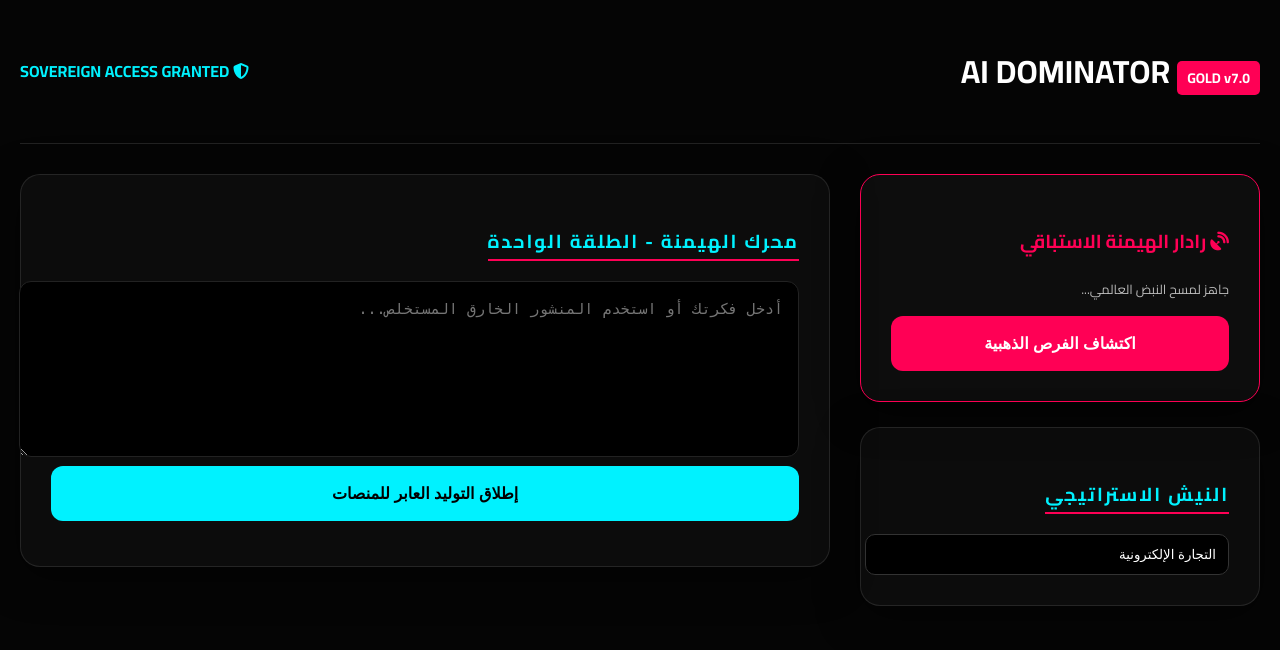
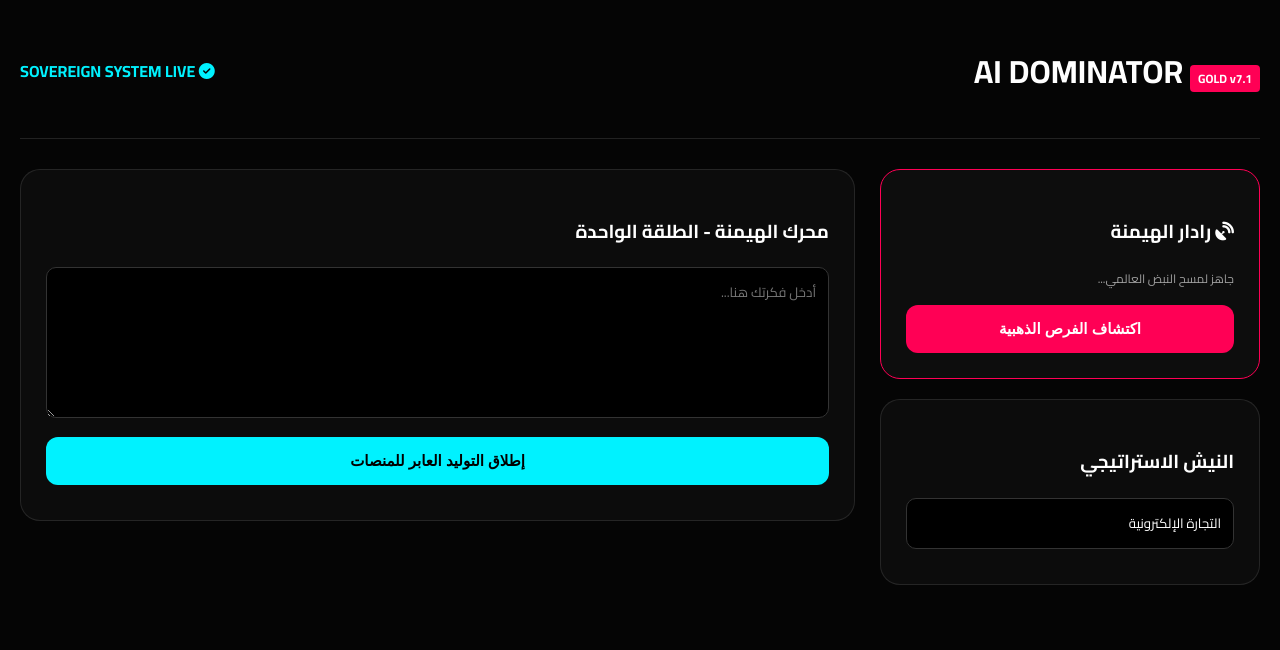
Before and after one commit to alqaed2/Dominator, a Flask app: page / in a window 1280 px wide. Shown: the top 650 px of the page. Run offline with Flask 3, Linux system fonts and the light colour scheme.

Commit message:
Update index.html

```diff
--- a/templates/index.html
+++ b/templates/index.html
@@ -3,77 +3,72 @@
 <head>
     <meta charset="UTF-8">
     <meta name="viewport" content="width=device-width, initial-scale=1.0">
-    <title>AI DOMINATOR GOLDEN EDITION</title>
+    <title>AI DOMINATOR | GOLD v7.1</title>
     <link href="https://fonts.googleapis.com/css2?family=Cairo:wght@400;700;900&display=swap" rel="stylesheet">
     <link href="https://cdnjs.cloudflare.com/ajax/libs/font-awesome/6.4.0/css/all.min.css" rel="stylesheet">
     <style>
-        :root { --neon-blue: #00f2ff; --neon-red: #ff0055; --bg: #050505; --card: rgba(255,255,255,0.03); }
+        :root { --neon-blue: #00f2ff; --neon-red: #ff0055; --bg: #050505; }
         body { background: var(--bg); color: #fff; font-family: 'Cairo', sans-serif; margin: 0; padding: 20px; }
-        .cyber-card { background: var(--card); border: 1px solid rgba(255,255,255,0.1); border-radius: 20px; padding: 30px; margin-bottom: 25px; box-shadow: 0 10px 40px rgba(0,0,0,0.5); }
-        .sidebar-grid { display: grid; grid-template-columns: 400px 1fr; gap: 30px; }
-        .header-title { color: var(--neon-blue); text-transform: uppercase; letter-spacing: 2px; border-bottom: 2px solid var(--neon-red); display: inline-block; margin-bottom: 20px; }
-        textarea { width: 100%; background: #000; border: 1px solid #222; color: #fff; padding: 15px; border-radius: 12px; font-size: 15px; line-height: 1.6; }
-        .cyber-btn { width: 100%; padding: 18px; border: none; border-radius: 12px; background: var(--neon-blue); color: #000; font-weight: 900; cursor: pointer; transition: 0.3s; font-size: 16px; }
-        .copy-btn { background: var(--neon-red); color: #fff; border: none; padding: 8px 20px; border-radius: 8px; cursor: pointer; font-weight: 700; margin-top: 10px; }
-        .platform-box { background: rgba(0,242,255,0.02); border: 1px solid rgba(0,242,255,0.1); padding: 25px; border-radius: 15px; margin-top: 20px; }
-        .dna-bar { height: 8px; background: #222; border-radius: 4px; overflow: hidden; margin-top: 10px; }
-        .dna-fill { height: 100%; background: linear-gradient(90deg, var(--neon-blue), var(--neon-red)); }
-        .modal { position: fixed; top: 0; left: 0; width: 100%; height: 100%; background: rgba(0,0,0,0.98); display: none; align-items: center; justify-content: center; z-index: 10000; backdrop-filter: blur(20px); }
-        .modal-content { width: 95%; max-width: 1000px; max-height: 90vh; overflow-y: auto; background: #080808; border: 1px solid var(--neon-blue); padding: 50px; border-radius: 30px; }
-        .header-main { display: flex; justify-content: space-between; align-items: center; padding-bottom: 20px; border-bottom: 1px solid #222; margin-bottom: 30px; }
+        .cyber-card { background: rgba(255,255,255,0.03); border: 1px solid rgba(255,255,255,0.1); border-radius: 20px; padding: 25px; margin-bottom: 20px; }
+        .dashboard-grid { display: grid; grid-template-columns: 380px 1fr; gap: 25px; }
+        .cyber-btn { width: 100%; padding: 15px; border: none; border-radius: 12px; background: var(--neon-blue); color: #000; font-weight: 900; cursor: pointer; transition: 0.3s; font-size: 15px; }
+        .cyber-btn:disabled { opacity: 0.5; cursor: not-allowed; }
+        .modal { position: fixed; top: 0; left: 0; width: 100%; height: 100%; background: rgba(0,0,0,0.98); display: none; align-items: center; justify-content: center; z-index: 10000; backdrop-filter: blur(15px); }
+        .modal-content { width: 90%; max-width: 900px; background: #080808; border: 1px solid var(--neon-blue); padding: 40px; border-radius: 25px; max-height: 85vh; overflow-y: auto; }
+        .dna-bar { height: 6px; background: #222; border-radius: 3px; margin-top: 8px; }
+        .dna-fill { height: 100%; background: var(--neon-red); }
+        .copy-btn { background: var(--neon-red); color: #fff; border: none; padding: 10px 20px; border-radius: 8px; cursor: pointer; margin-top: 15px; }
+        textarea, input { width: 100%; background: #000; border: 1px solid #333; color: #fff; padding: 12px; border-radius: 10px; margin-bottom: 10px; font-family: inherit; box-sizing: border-box; }
     </style>
 </head>
 <body>
-    <div class="header-main">
-        <h1>AI DOMINATOR <span style="font-size:14px; background:var(--neon-red); padding:4px 10px; border-radius:5px;">GOLD v7.0</span></h1>
-        <div style="color:var(--neon-blue); font-weight:700;"><i class="fas fa-shield-alt"></i> SOVEREIGN ACCESS GRANTED</div>
-    </div>
+    <header style="display:flex; justify-content:space-between; align-items:center; margin-bottom:30px; border-bottom:1px solid #222; padding-bottom:15px;">
+        <h1>AI DOMINATOR <span style="background:var(--neon-red); padding:2px 8px; border-radius:4px; font-size:12px;">GOLD v7.1</span></h1>
+        <div style="color:var(--neon-blue); font-weight:700;"><i class="fas fa-check-circle"></i> SOVEREIGN SYSTEM LIVE</div>
+    </header>
 
-    <div class="sidebar-grid">
+    <div class="dashboard-grid">
         <div class="sidebar">
-            <div class="cyber-card" style="border: 1px solid var(--neon-red);">
-                <h3 style="color:var(--neon-red);"><i class="fas fa-satellite-dish"></i> رادار الهيمنة الاستباقي</h3>
-                <div id="alchemyStatus" style="font-size: 13px; opacity:0.7; margin-bottom: 15px;">جاهز لمسح النبض العالمي...</div>
+            <div class="cyber-card" style="border:1px solid var(--neon-red);">
+                <h3><i class="fas fa-satellite-dish"></i> رادار الهيمنة</h3>
+                <div id="alchemyStatus" style="font-size:12px; opacity:0.6; margin-bottom:15px;">جاهز لمسح النبض العالمي...</div>
                 <div id="goldSuggestions"></div>
-                <button onclick="triggerDiscovery()" class="cyber-btn" style="background:var(--neon-red); color:#fff;">اكتشاف الفرص الذهبية</button>
+                <button id="discoverBtn" onclick="triggerDiscovery()" class="cyber-btn" style="background:var(--neon-red); color:#fff;">اكتشاف الفرص الذهبية</button>
             </div>
             <div class="cyber-card">
-                <h3 class="header-title">النيش الاستراتيجي</h3>
-                <input id="niche" value="التجارة الإلكترونية" style="width:100%; background:#000; border:1px solid #333; color:#fff; padding:12px; border-radius:10px;">
+                <h3>النيش الاستراتيجي</h3>
+                <input id="niche" value="التجارة الإلكترونية">
             </div>
         </div>
 
         <div class="main-content">
             <div class="cyber-card">
-                <h3 class="header-title">محرك الهيمنة - الطلقة الواحدة</h3>
-                <textarea id="inputText" rows="6" placeholder="أدخل فكرتك أو استخدم المنشور الخارق المستخلص..."></textarea>
+                <h3>محرك الهيمنة - الطلقة الواحدة</h3>
+                <textarea id="inputText" rows="5" placeholder="أدخل فكرتك هنا..."></textarea>
                 <button id="generateBtn" onclick="startDominanceEngine()" class="cyber-btn">إطلاق التوليد العابر للمنصات</button>
-                <div id="engineStatus" style="margin-top:15px; font-weight:700; color:var(--neon-blue);"></div>
+                <div id="engineStatus" style="margin-top:10px; color:var(--neon-blue); font-weight:700;"></div>
             </div>
 
             <div id="outputSection" style="display:none;">
                 <div class="cyber-card">
-                    <h2 style="color:var(--neon-blue); border-bottom:1px solid #333; padding-bottom:10px;">📦 حزمة النشر الجاهزة</h2>
-                    <div id="combinedOutput"></div>
+                    <h2 style="color:var(--neon-blue);">🏁 حزمة النشر</h2>
+                    <pre id="finalPublishText" style="white-space:pre-wrap; font-family:inherit; font-size:15px; line-height:1.7; background:rgba(255,255,255,0.02); padding:20px; border-radius:15px;"></pre>
+                    <button onclick="copyText('finalPublishText')" class="cyber-btn" style="margin-top:20px;">نسخ الحزمة كاملة</button>
                 </div>
             </div>
         </div>
     </div>
 
-    <!-- Modal المختبر -->
+    <!-- Modal -->
     <div id="superPostModal" class="modal">
         <div class="modal-content">
-            <h1 style="color:var(--neon-red); margin-top:0;">🧬 مختبر التخليق الجيني</h1>
-            <div class="platform-box">
-                <h3 style="color:var(--neon-blue); margin-top:0;">المنشور الخارق الناتج:</h3>
-                <div id="superPostContent" style="white-space: pre-wrap; line-height:1.8;"></div>
-                <button onclick="copyText('superPostContent')" class="copy-btn"><i class="fas fa-copy"></i> نسخ المنشور الخارق</button>
-            </div>
-            <h3>🔗 جينات النجاح المستخلصة (Analytics)</h3>
-            <div id="sourcePosts" style="display:grid; grid-template-columns: 1fr 1fr; gap:20px;"></div>
-            <div style="margin-top:40px; display:flex; gap:20px;">
-                <button onclick="document.getElementById('superPostModal').style.display='none'" class="cyber-btn" style="background:none; border:1px solid #fff; color:#fff;">إغلاق المختبر</button>
-                <button onclick="useAsIdea()" class="cyber-btn">استخدام كفكرة أساسية</button>
+            <h1 style="color:var(--neon-red);">🧬 مختبر التخليق</h1>
+            <div id="superPostContent" style="white-space:pre-wrap; background:rgba(0,242,255,0.03); padding:20px; border-radius:15px; border:1px solid rgba(0,242,255,0.1);"></div>
+            <h3 style="margin-top:30px;">🔗 الجينات المستخلصة</h3>
+            <div id="sourcePosts" style="display:grid; grid-template-columns:1fr 1fr; gap:15px;"></div>
+            <div style="margin-top:30px; display:flex; gap:15px;">
+                <button onclick="document.getElementById('superPostModal').style.display='none'" class="cyber-btn" style="background:none; border:1px solid #fff; color:#fff;">إغلاق</button>
+                <button onclick="useAsIdea()" class="cyber-btn">استخدام كفكرة</button>
             </div>
         </div>
     </div>
@@ -82,8 +77,11 @@
         let lastAlchemyResult = null;
 
         async function triggerDiscovery() {
-            const btn = document.querySelector('.alchemy-radar button');
-            btn.innerHTML = "جاري التخليق..."; btn.disabled = true;
+            const btn = document.getElementById('discoverBtn');
+            const status = document.getElementById('alchemyStatus');
+            btn.disabled = true; btn.innerHTML = "جاري التخليق...";
+            status.innerText = "⏳ جاري التنقيب في الإنترنت...";
+
             try {
                 const res = await fetch('/alchemy/discover', {
                     method: 'POST',
@@ -92,28 +90,28 @@
                 });
                 lastAlchemyResult = await res.json();
                 document.getElementById('goldSuggestions').innerHTML = `
-                    <div class="platform-box" style="margin-bottom:15px;">
-                        <span style="font-size:13px;">🌟 تم تخليق استراتيجية كاملة</span>
+                    <div style="background:rgba(255,255,255,0.05); padding:15px; border-radius:10px; margin-bottom:15px;">
+                        <span style="font-size:13px;">🌟 منشور خارق جاهز</span>
                         <button onclick="openModal()" class="copy-btn" style="width:100%;">فتح المختبر</button>
                     </div>`;
-                document.getElementById('alchemyStatus').innerText = "✅ تم العثور على فرصة!";
-            } catch (e) { alert("خطأ في الاتصال"); }
-            btn.innerHTML = "اكتشاف الفرص الذهبية"; btn.disabled = false;
+                status.innerText = "✅ تم العثور على فرصة هيمنة!";
+            } catch (e) { status.innerText = "❌ خطأ في الاتصال."; }
+            btn.disabled = false; btn.innerHTML = "اكتشاف الفرص الذهبية";
         }
 
         function openModal() {
+            if(!lastAlchemyResult) return;
             document.getElementById('superPostModal').style.display = 'flex';
             document.getElementById('superPostContent').innerText = lastAlchemyResult.super_post;
-            let html = "";
+            let h = "";
             lastAlchemyResult.sources.forEach(s => {
-                html += `
-                <div class="source-item" style="background:rgba(255,255,255,0.02); padding:15px; border-radius:10px; border-left:3px solid var(--neon-red);">
-                    <div style="font-size:12px; font-weight:700; color:var(--neon-blue);">التفاعل: ${s.engagement}</div>
-                    <div class="dna-bar"><div class="dna-fill" style="width:${s.score || 85}%"></div></div>
-                    <p style="font-size:11px; opacity:0.7; margin-top:10px;">${s.text.substring(0,120)}...</p>
-                </div>`;
+                h += `<div style="background:rgba(255,255,255,0.02); padding:15px; border-radius:10px; border-left:3px solid var(--neon-red);">
+                        <div style="font-size:12px; color:var(--neon-blue);">قوة التفاعل</div>
+                        <div class="dna-bar"><div class="dna-fill" style="width:${s.score || 90}%"></div></div>
+                        <p style="font-size:11px; opacity:0.7; margin-top:10px;">${s.text.substring(0,100)}...</p>
+                      </div>`;
             });
-            document.getElementById('sourcePosts').innerHTML = html;
+            document.getElementById('sourcePosts').innerHTML = h;
         }
 
         function useAsIdea() {
@@ -122,12 +120,11 @@
         }
 
         async function startDominanceEngine() {
+            const btn = document.getElementById('generateBtn');
             const idea = document.getElementById('inputText').value;
             if(!idea) return alert("أدخل فكرة");
-            document.getElementById('generateBtn').disabled = true;
-            document.getElementById('outputSection').style.display = 'block';
+            btn.disabled = true; document.getElementById('outputSection').style.display = 'block';
             document.getElementById('engineStatus').innerText = "🚀 جاري التوليد الموحد (الطلقة الواحدة)...";
-
             try {
                 const res = await fetch('/generate_all', {
                     method: 'POST',
@@ -135,26 +132,15 @@
                     body: JSON.stringify({text: idea})
                 });
                 const data = await res.json();
-
-                // تنسيق وعرض النتائج الموحدة
-                document.getElementById('combinedOutput').innerHTML = `
-                    <div class="platform-box">
-                        <h2 style="color:var(--neon-blue);">🏁 النتائج النهائية</h2>
-                        <pre id="finalPublishText" style="white-space:pre-wrap; font-family:inherit; font-size:15px; line-height:1.7;">${data.combined_text}</pre>
-                        <button onclick="copyText('finalPublishText')" class="cyber-btn" style="margin-top:20px;">
-                            <i class="fas fa-copy"></i> نسخ كافة المنشورات بضغطة واحدة
-                        </button>
-                    </div>
-                `;
+                document.getElementById('finalPublishText').innerText = data.combined_text;
                 document.getElementById('engineStatus').innerText = "✅ تم الإطلاق بنجاح!";
             } catch (e) { alert("فشل التوليد"); }
-            document.getElementById('generateBtn').disabled = false;
+            btn.disabled = false;
         }
 
         function copyText(id) {
-            const text = document.getElementById(id).innerText;
-            navigator.clipboard.writeText(text);
-            alert("تم النسخ لخزنة النشر!");
+            navigator.clipboard.writeText(document.getElementById(id).innerText);
+            alert("تم النسخ بنجاح!");
         }
     </script>
 </body>
```
